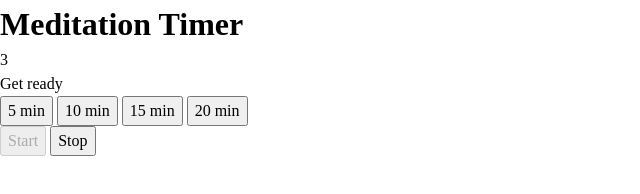
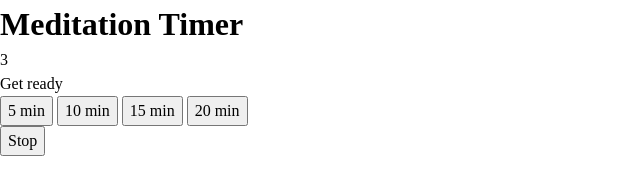
Before and after one commit to myrjola/ripple, a plain HTML site: page index.html in a window 1280 px wide. Both pictures are taken after a click on the button "Start". Shown: the whole page, without its empty margins (0-640 px from the left). Drawn offline with Linux system fonts and the light colour scheme.

Commit message:
Make start and stop buttons mutually exclusive

```diff
--- a/index.html
+++ b/index.html
@@ -35,7 +35,7 @@
         <legend class="visually-hidden">Session controls</legend>
         <div id="controlButtons">
             <button id="startBtn" aria-label="Start meditation session">Start</button>
-            <button id="stopBtn" disabled aria-label="Stop meditation session">Stop</button>
+            <button id="stopBtn" hidden aria-label="Stop meditation session">Stop</button>
         </div>
     </fieldset>
 </main>
@@ -519,8 +519,8 @@
         // UI
 
         #setButtonState(running) {
-            this.#elements.startBtn.disabled = running;
-            this.#elements.stopBtn.disabled = !running;
+            this.#elements.startBtn.hidden = running;
+            this.#elements.stopBtn.hidden = !running;
         }
     }
 
```
